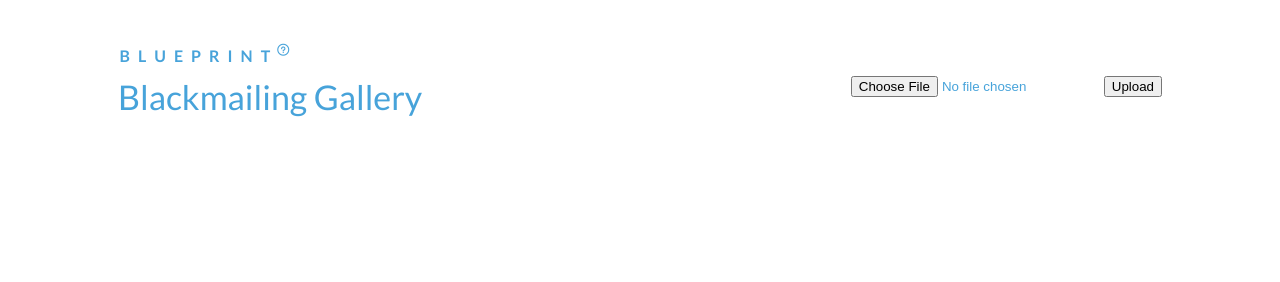
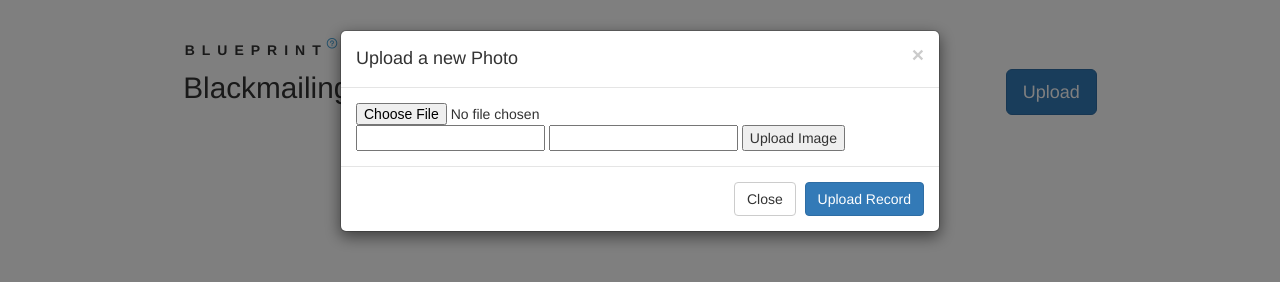
Before and after one commit to anuragpatsariya/Web_Project_1, a website: page index.html in a window 1280 px wide. Both pictures are taken after a click on the button "Upload". Drawn offline with nearby package versions, Linux system fonts and the light colour scheme; no server answers.

Commit message:
working changes

```diff
--- a/db.json
+++ b/db.json
@@ -23,6 +23,7 @@
       "img_path": "img\\large\\4.png",
       "img_heading": "Fourth Name",
       "img_details": "Here is a chance to take down this picture just in $522000000."
+
     }
   ]
 }
--- a/index.html
+++ b/index.html
@@ -12,6 +12,7 @@
     <link rel="shortcut icon" href="../favicon.ico">
     <link rel="stylesheet" type="text/css" href="css/demo.css" />
     <link rel="stylesheet" type="text/css" href="css/component.css" />
+    <link rel="stylesheet" href="https://maxcdn.bootstrapcdn.com/bootstrap/3.3.6/css/bootstrap.min.css" />
     <script src="js/modernizr.custom.js"></script>
 </head>
 
@@ -21,10 +22,15 @@
             <span>Blueprint <span class="bp-icon bp-icon-about" data-content="The Blueprints are a collection of basic and minimal website concepts, components, plugins and layouts with minimal style for easy adaption and usage, or simply for inspiration."></span></span>
             <h1>Blackmailing Gallery</h1>
             <nav>
-                <!--<a href="http://tympanus.net/codrops/category/blueprints/" class="bp-icon bp-icon-archive" data-info="upload photo"><span>Upload Photo</span></a> -->
-                <input type="file"><Button type="Button">Upload</Button>
+                <!--<a href="http://tympanus.net/codrops/category/blueprints/" class="bp-icon bp-icon-archive" data-info="upload photo"><span>Upload Photo</span></a>
+                <Button type="Button">Upload A New Photo</Button> -->
+                <button type="button" id="myInput" class="btn btn-primary btn-lg" data-toggle="modal" data-target="#myModal">
+                    Upload
+                </button>
+
             </nav>
         </header>
+
         <div id="grid-gallery" class="grid-gallery">
             <section class="grid-wrap">
                 <ul class="grid" id="grid">
@@ -87,13 +93,39 @@
         </div>
         <!-- // grid-gallery -->
     </div>
+    <div id="myModal" class="modal fade" tabindex="-1" role="dialog">
+        <div class="modal-dialog">
+            <div class="modal-content">
+                <div class="modal-header">
+                    <button type="button" class="close" data-dismiss="modal" aria-label="Close"><span aria-hidden="true">&times;</span></button>
+                    <h4 class="modal-title">Upload a new Photo</h4>
+                </div>
+                <div class="modal-body">
+                    <!--<input type="file" />
+                    <label>Heading</label>
+                    <input type="text" id="subject" />
+                    <label>Desription</label>
+                    <input type="text" id="description" />
+                    <form id="uploadForm" enctype="multipart/form-data" action="/api/photo" method="POST">-->
+                        <input type="file" name="userphoto" id = "imgfile"/>
+                        <input type="text" name="imgheading" id="imgheading"/>
+                        <input type="text" name="imgdetails" id="imgdetails"/>
+                        <input type="button" value="Upload Image" name="submit" onclick="uploadimg()">
+                    <!--</form>-->
+                </div>
+                <div class="modal-footer">
+                    <button type="button" class="btn btn-default" data-dismiss="modal">Close</button>
+                    <button type="button" class="btn btn-primary" onclick="uploadRecord()">Upload Record</button>
+                </div>
                 <script src="jquery.js"></script>
-    <script src="js/actions.js"></script>
+                <script type="text/javascript" src="js/actions.js"></script>
 
                 <script src="js/imagesloaded.pkgd.min.js"></script>
                 <script src="js/masonry.pkgd.min.js"></script>
                 <script src="js/classie.js"></script>
                 <script src="js/cbpGridGallery.js"></script>
+                <script src="https://maxcdn.bootstrapcdn.com/bootstrap/3.3.6/js/bootstrap.min.js" integrity="sha384-0mSbJDEHialfmuBBQP6A4Qrprq5OVfW37PRR3j5ELqxss1yVqOtnepnHVP9aJ7xS"
+                crossorigin="anonymous"></script>
                 <script>
                     new CBPGridGallery( document.getElementById( 'grid-gallery' ) );
                 </script>
--- a/js/actions.js
+++ b/js/actions.js
@@ -1,13 +1,17 @@
 $(document).ready(function() {
+    //$('#myModal').modal();
+    $('#myModal').on('shown.bs.modal', function() {
+        $('#myInput').focus();
+    });
     $.ajax({
         url: "http://localhost:3000/imagedata",
         type: "GET",
         dataType: "json",
-        success: function(data){
-            $.each(data,function(i,item){
+        success: function(data) {
+            $.each(data, function(i, item) {
                 //alert(item);
-                var v = "<li><figure> <img src=\""+item.img_path+"\" alt=\"img0"+item.img_id+"\" height=\"150\" width=\"50\"/><figcaption> <h3>"+item.img_heading+"</h3><p>"+item.img_details+"</p></figcaption> </figure></li>";
-                $("#grid")[0].innerHTML +=v;
+                var v = "<li><figure> <img src=\"" + item.img_path + "\" alt=\"img0" + item.img_id + "\" height=\"150\" width=\"50\"/><figcaption> <h3>" + item.img_heading + "</h3><p>" + item.img_details + "</p></figcaption> </figure></li>";
+                $("#grid")[0].innerHTML += v;
             });
         },
         Error: function(xhr, status, error) {
@@ -15,3 +19,48 @@
         }
     });
 });
+
+var file_path_name;
+var imgheading;
+var imgdetails;
+function uploadimg() {
+    var data = new FormData();
+    //console.log(data.dataType);
+    //console.log(data.type);
+    $.each($('#imgfile')[0].files, function(i, file) {
+
+        data.append("userphoto",file);
+    });
+    $.ajax({
+    url: 'api/photo',
+    data: data,
+    cache: false,
+    contentType: false,
+    processData: false,
+    type: 'POST',
+    success: function(data){
+    file_path_name = data;
+    console.log(file_path_name);
+    imgheading = $("#imgheading").val();
+    imgdetails = $("#imgdetails").val();
+    console.log(file_path_name,imgheading,imgdetails);
+    }
+});
+}
+
+function uploadRecord(){
+    console.log(file_path_name,imgheading,imgdetails);
+    $.ajax({
+        url: "http://localhost:3000/imagedata",
+        type: "POST",
+        data: {"img_path":file_path_name,"img_heading":imgheading,"img_details":imgdetails},
+        dataType: "JSON",
+        success: function(data) {
+          var text =   "<li><figure> <img src=\"" + file_path_name + "\" alt=\"img0" + "" + "\" height=\"150\" width=\"50\"/><figcaption> <h3>" + imgheading + "</h3><p>" + imgdetails + "</p></figcaption> </figure></li>";
+          $("#grid")[0].innerHTML += text;
+        },
+        error: function(xhr, status, error) {
+            window.alert("Error: " + xhr.status + status + error);
+        }
+    });
+}
```
Also changed, not shown: package.json (added, +13 -0 lines), server.js (added, +38 -0 lines), upload.html (added, +10 -0 lines), 2 other files. Lines whose indentation alone changed are shown as unchanged.
